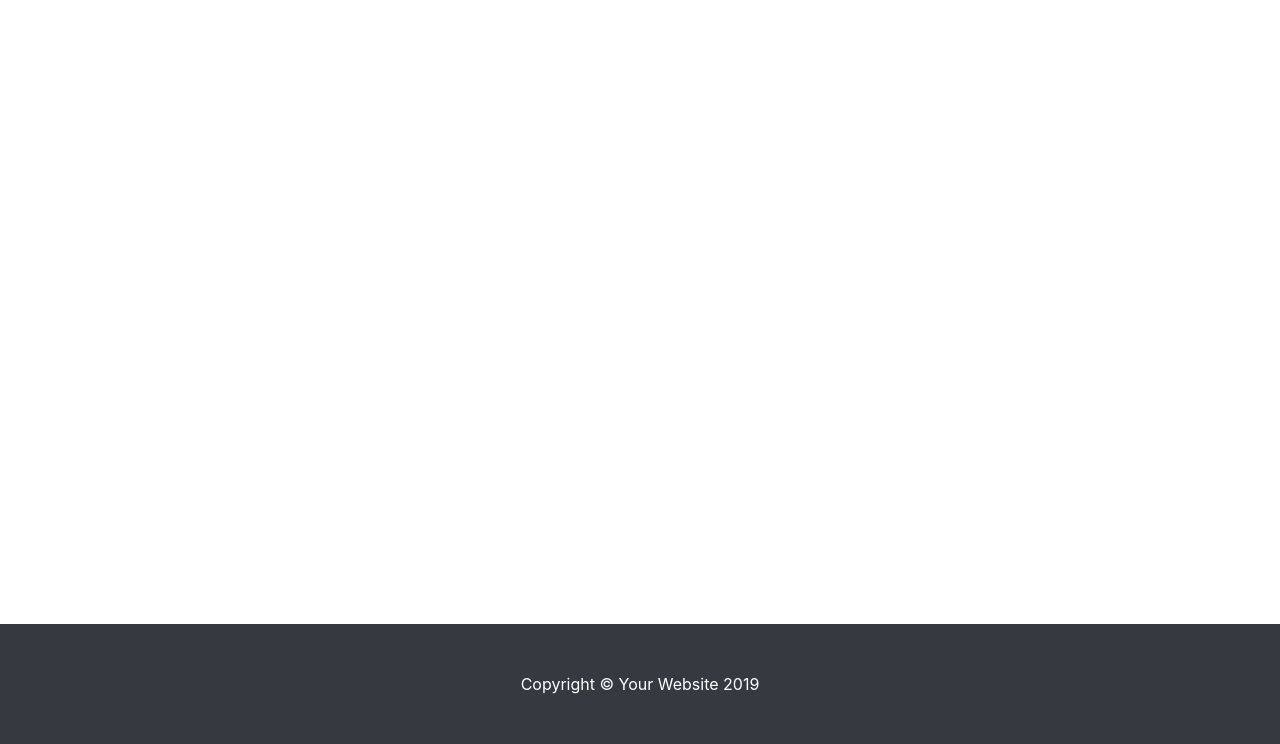
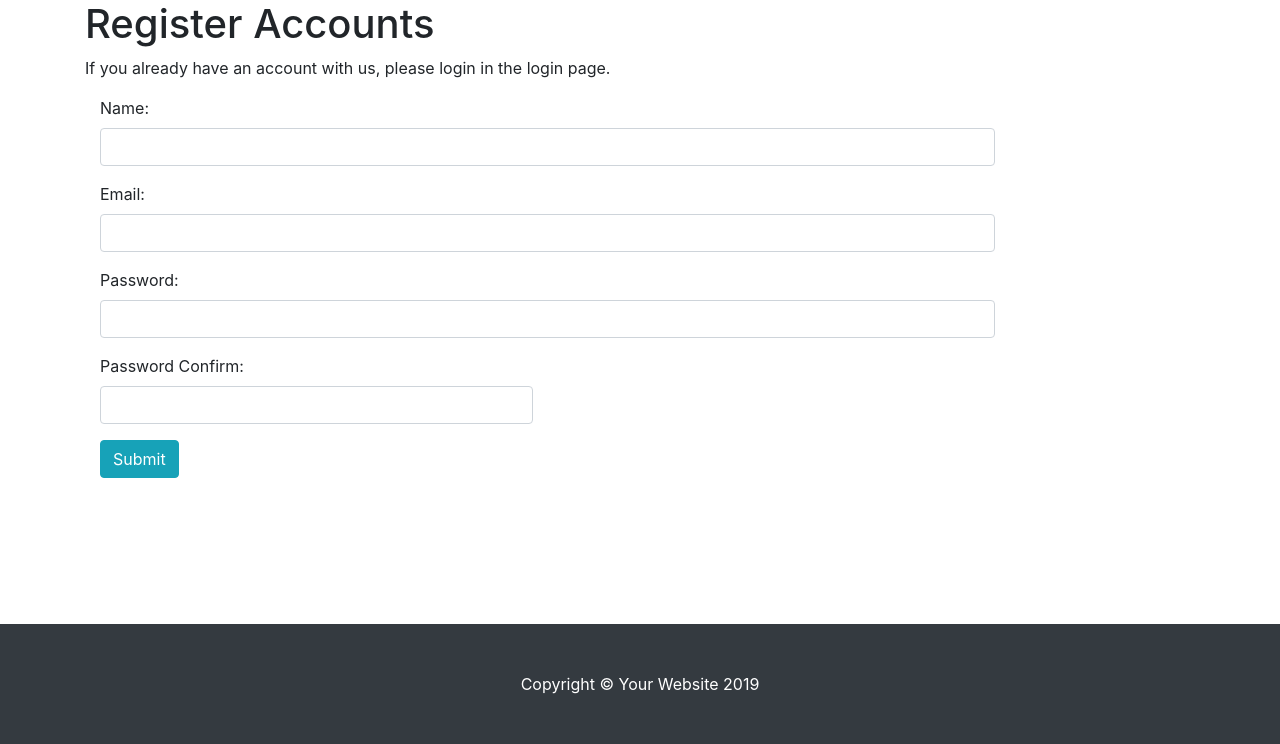
Before and after one commit to ianlaiky/ICT1004FinalProject, a PHP site: page /fasttrade/register.php in a window 1280 px wide. Shown: the part 56-800 px from the top of the page. Run offline with PHP 8.4, Linux system fonts and the light colour scheme.

Commit message:
Finished email verification logic

```diff
--- /dev/null
+++ b/config.php
@@ -0,0 +1,6 @@
+<?php
+	define('DBHOST', 'localhost');
+	define('DBNAME', 'fast_trade');
+	define('DBUSER', 'pswrite');
+	define('DBPASS', 'password');
+ ?>
--- a/register.php
+++ b/register.php
@@ -1,3 +1,46 @@
+<?php
+
+
+	$name = $email = $password = $confirm = $checkbox = "";
+	$nameErr = $usernameErr = $emailErr = $passwordErr = $confirmErr = "";
+
+	require_once('config.php');
+
+	$connection = mysqli_connect(DBHOST, DBUSER, DBPASS,DBNAME);
+    if (mysqli_connect_errno() ){
+        die( mysqli_connect_error() );
+    }
+
+	if (isset($_POST['submit'])) {
+		$name = mysqli_real_escape_string($connection, $_POST['name']);
+    	$email = mysqli_real_escape_string($connection, $_POST['email']);
+    	$password = mysqli_real_escape_string($connection, $_POST['password']);
+    	$confirm = mysqli_real_escape_string($connection, $_POST['confirm']);
+
+		if ($password != $confirm) {
+			$confirmErr = "Password does not match.";
+		}
+		else{
+			$vkey = md5(time().$name);
+        	$query = "INSERT INTO users(`name`, `password`, `email`, `vkey`) VALUES ('$name', '$password', '$email', '$vkey')";
+        	if (mysqli_query($connection, $query)) {
+        		$to = $email;
+        		$subject = "Email Verification";
+        		$message = "<a href='http://localhost/fasttrade/verify.php?vkey=$vkey'>Verify Now!</a>";
+        		$headers = "From: fast-trade@gmail.com \r\n";
+        		$headers .= "MIME-Version: 1.0" . "\r\n";
+				$headers .= "Content-type:text/html;charset=UTF-8" . "\r\n";
+
+				mail($to, $subject, $message, $headers);
+				header('location: index.php');
+
+        	}else{
+        		echo "fail";
+        	}
+		}
+	}
+	mysqli_close($connection);
+?>
 <html>
 <head>
 	<meta charset="utf-8">
@@ -16,6 +59,47 @@
 <body>
 	<?php include 'header.inc.php'; ?>
 
+	<div class="container">
+		<h1>Register Accounts</h1>
+		<p>If you already have an account with us, please login in the login page.</p>
+
+		<form class="form-horizontal" method="post" action="<?php echo htmlspecialchars($_SERVER["PHP_SELF"]);?>">
+			<div class="form-group">
+				<label class="control-label col-sm-2" for="name">Name:</label>
+				<div class="col-sm-10">
+					<input type="text" class="form-control" name="name" value="<?php echo $name;?>">
+					<span class="error"><?php echo $nameErr;?></span>
+				</div>
+			</div>
+			<div class="form-group">
+				<label class="control-label col-sm-2" for="email">Email:</label>
+				<div class="col-sm-10">
+					<input type="email" class="form-control" name="email" value="<?php echo $email;?>">
+					<span class="error"><?php echo $emailErr;?></span>
+				</div>
+			</div>
+			<div class="form-group">
+				<label class="control-label col-sm-2" for="password">Password:</label>
+				<div class="col-sm-10">
+					<input type="password" class="form-control" name="password">
+					<span class="error"><?php echo $passwordErr;?></span>
+				</div>
+			</div>
+			<div class="form-group">
+				<label class="control-label col-sm-2" for="confirm">Password Confirm:</label>
+				<div class="col-sm-5">
+					<input type="password" class="form-control" name="confirm" >
+					<span class="error"><?php echo $confirmErr;?></span>
+				</div>
+			</div>
+			<div class="form-group">
+				<div class="col-sm-offset-2 col-sm-10">
+				<button type="submit" name="submit" class="btn btn-info">Submit</button>
+				</div>
+			</div>
+	</form>
+	</div>
+
 	<?php include 'footer.inc.php' ?>
 	  <!-- Bootstrap core JavaScript -->
 	<script src="vendor/jquery/jquery.min.js"></script>
```
Also changed, not shown: login.php (+35 -11 lines), verify.php (added, +35 -0 lines).
